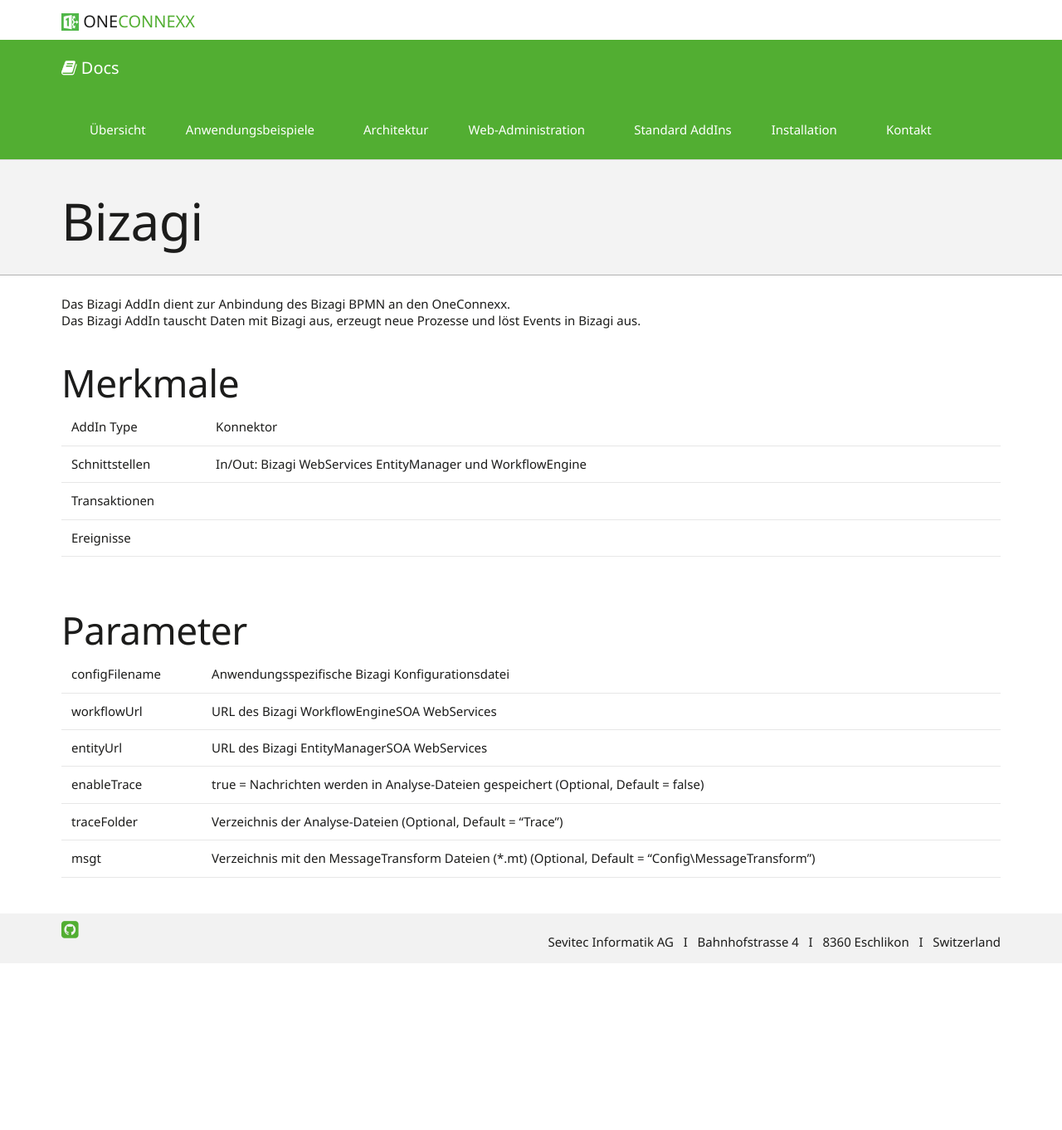
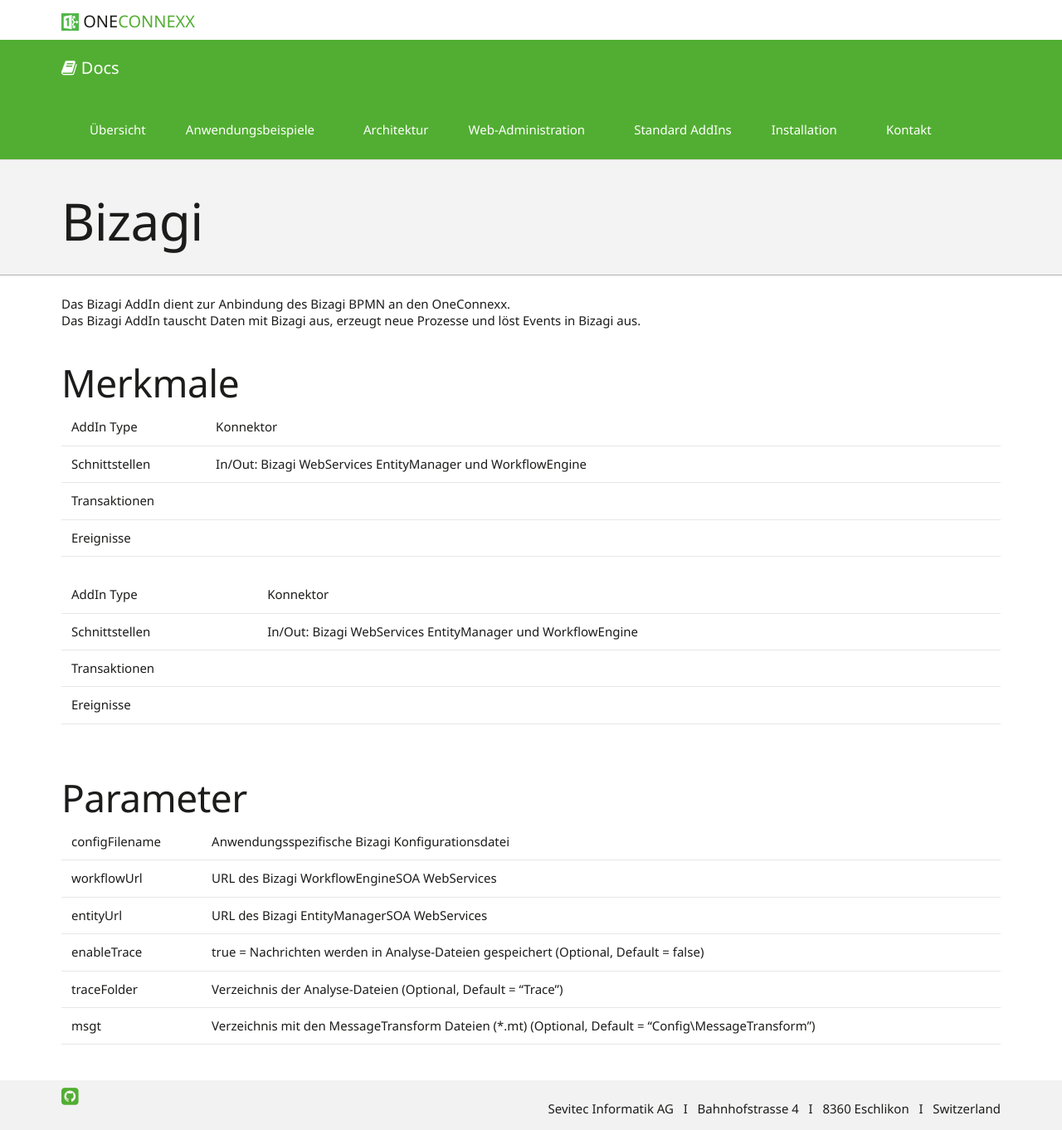
Before and after one commit to primesoft-group/oneconnexx-docs, a Jekyll site: the page built from _pages/addins/de/bizagi.md, in a window 1280 px wide. Shown: the whole page at 83% size. Built offline with Jekyll 4.4.1, drawn with Linux system fonts in a browser that asks for light colours; nearby versions of some CDN libraries; some web fonts are replaced; before the commit the page ends 1161 px from its top, so only the background shows below that.

Commit message:
Update bizagi.md

```diff
--- a/_pages/addins/de/bizagi.md
+++ b/_pages/addins/de/bizagi.md
@@ -16,6 +16,15 @@
 | Transaktionen | |
 | Ereignisse |  |
 
+
+{:.table .table-striped}
+| --- | --------------------------------------------------------------------------------------------------------------------------------------------------------------------------------------------------------------------------------------------------------------------------------------------------------------------------------------------------------------------------------------------------------------------------------------------------------------------------------------------------------------------------------------------------------------------------------------------------------------------------------------------------------------------------------------------------------------------------------------------------------------------------------------------------------------------------------------------------------------------------------------------------------------------------------------------------------------------------------------------------------------------------------------------------------------------------------------------------------------------------------------------------------------------------------------------------- |
+| AddIn Type | Konnektor |
+| Schnittstellen | In/Out: Bizagi WebServices EntityManager und WorkflowEngine |
+| Transaktionen | |
+| Ereignisse |  |
+
+
 ## Parameter
 
 {:.table .table-striped}
```
